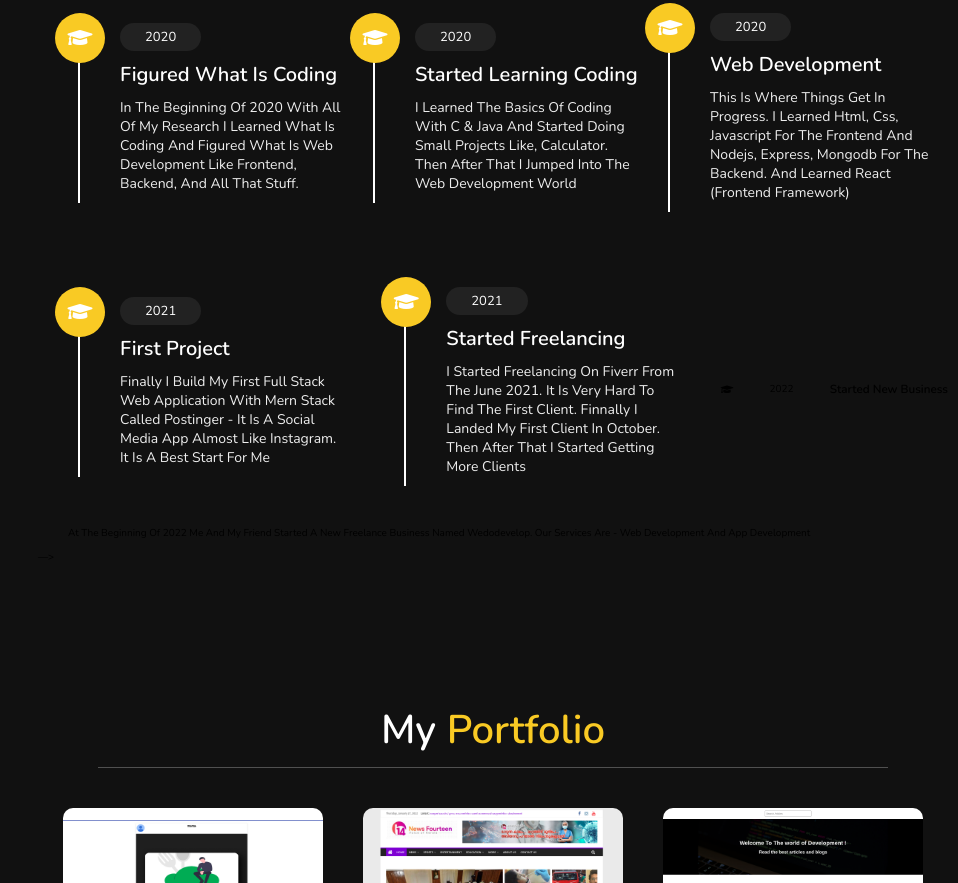
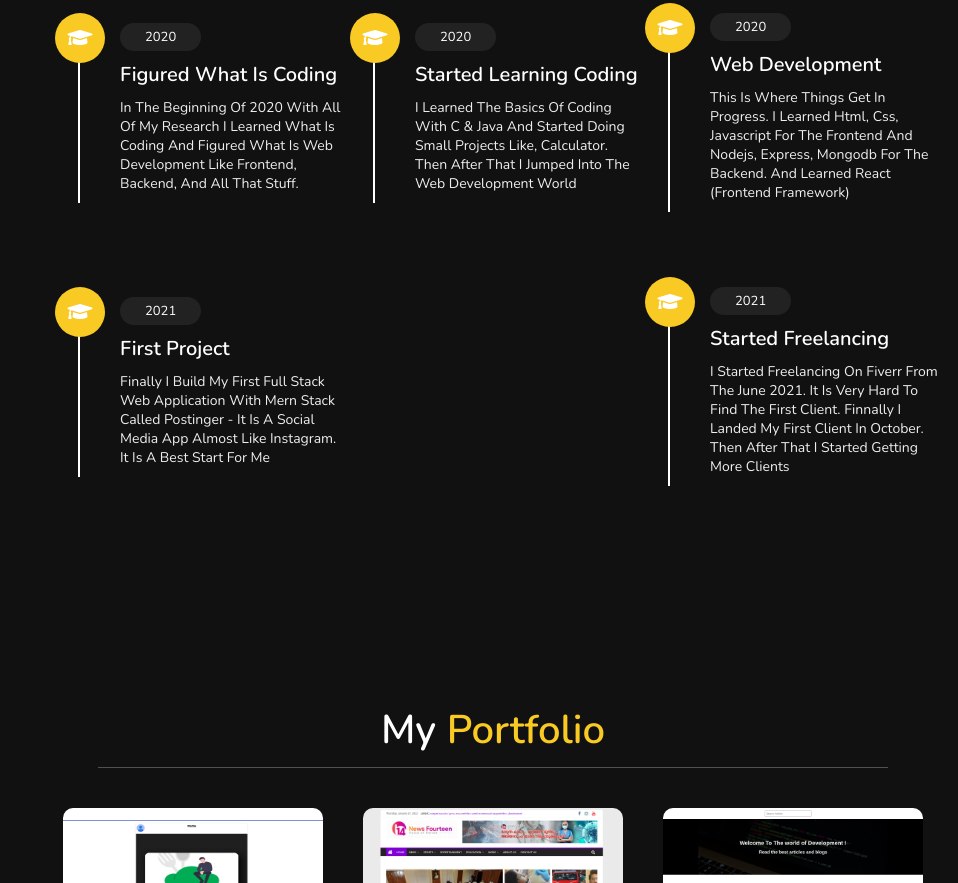
Before and after one commit to ShahalKalathingal/personal-website, a plain HTML site: page index.html in a window 1280 px wide. Shown: the part 1717-2600 px from the top of the page, without its empty margins (322-1280 px from the left). Drawn offline with nearby package versions, Linux system fonts and the light colour scheme.

Commit message:
Update index.html

```diff
--- a/index.html
+++ b/index.html
@@ -149,12 +149,7 @@
         <p>I started Freelancing on fiverr from the June 2021. it is very hard to find the first client. Finnally i landed my first client in october. then after that i started getting more clients</p>
     </div>
 
-   <! –– <div class="box">
-        <i class="fas fa-graduation-cap"></i>
-        <span>2022</span>
-        <h3>Started new business</h3>
-        <p>At the Beginning of 2022 Me and my friend started a new freelance business named Wedodevelop. Our services are - Web development and App development</p>
-    </div> ––>
+
 
 </div>
 
```
